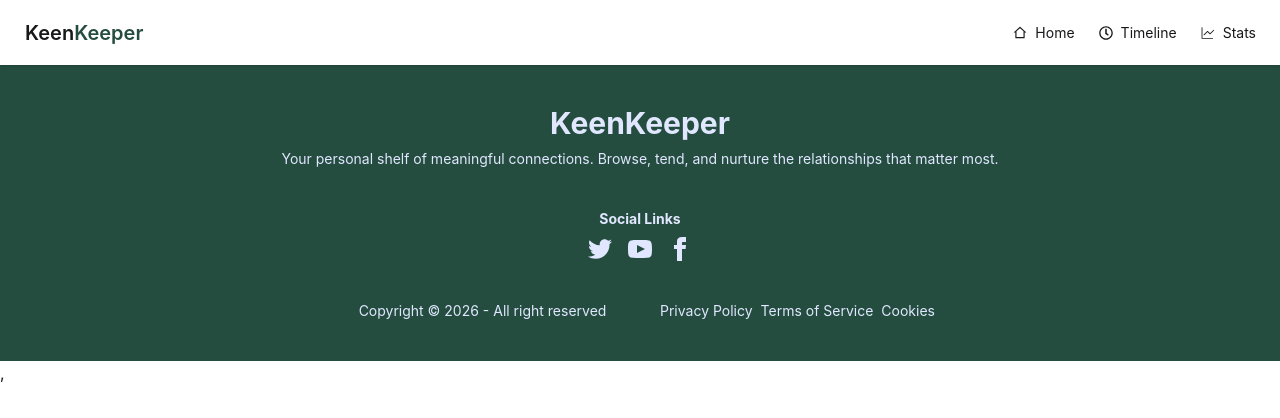
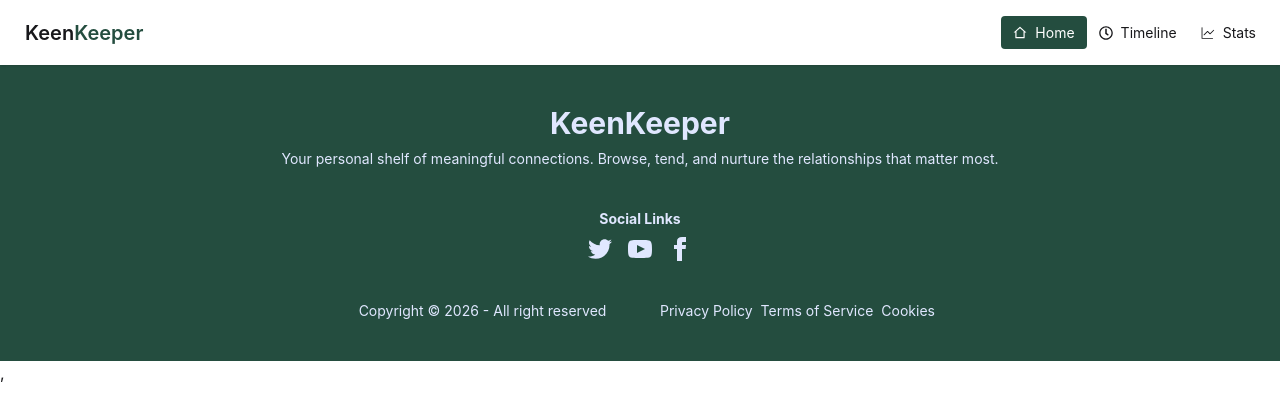
Before and after one commit to LalonSheikh/b13-a07, a React (Vite) app: page / in a window 1280 px wide. Shown: the top 418 px of the page. Built offline with nearby package versions, Linux system fonts and the light colour scheme.

Commit message:
active link added

```diff
--- a/src/components/shared/Navbar.jsx
+++ b/src/components/shared/Navbar.jsx
@@ -1,29 +1,38 @@
 import { FaRegClock } from "react-icons/fa";
 import { GoGraph } from "react-icons/go";
 import { RiHome2Line } from "react-icons/ri";
-import { Link } from "react-router";
+import { NavLink } from "react-router";
 
 const Navbar = () => {
   const links = [
     <li>
-      <Link to="/">
+      <NavLink
+        className={({ isActive }) =>
+          isActive ? "bg-[#244D3F] text-white" : ""
+        }
+        to="/"
+      >
         <RiHome2Line />
         Home
-      </Link>
+      </NavLink>
     </li>,
     <li>
-      <Link to="/booking">
+      <NavLink to="/timeline"  className={({ isActive }) =>
+          isActive ? "bg-[#244D3F] text-white" : ""
+        }>
         {" "}
         <FaRegClock />
         Timeline
-      </Link>
+      </NavLink>
     </li>,
     <li>
-      <Link to="/blogs">
+      <NavLink to="/stats"  className={({ isActive }) =>
+          isActive ? "bg-[#244D3F] text-white" : ""
+        }>
         {" "}
         <GoGraph />
         Stats
-      </Link>
+      </NavLink>
     </li>,
   ];
 
@@ -57,7 +66,9 @@ const Navbar = () => {
         </div>
         <a className="btn btn-ghost text-xl  ">
           <div className="flex items-center">
-            <h3>Keen<span className="text-[#244D3F]" >Keeper</span></h3>
+            <h3>
+              Keen<span className="text-[#244D3F]">Keeper</span>
+            </h3>
           </div>
         </a>
       </div>
--- /dev/null
+++ b/src/pages/analytics/Analytics.jsx
@@ -0,0 +1,11 @@
+
+
+const Analytics = () => {
+    return (
+        <div>
+            <h2>This is analytics</h2>
+        </div>
+    );
+};
+
+export default Analytics;
--- a/src/pages/friendsDetails/FriendsDetails.jsx
+++ b/src/pages/friendsDetails/FriendsDetails.jsx
@@ -1,7 +1,8 @@
+const FriendsDetails = () => {
+  return <div>
 
 
-const FriendsDetails = () => {
-  return <div></div>;
+  </div>;
 };
 
 export default FriendsDetails;
--- /dev/null
+++ b/src/pages/timeline/Timeline.jsx
@@ -0,0 +1,11 @@
+
+
+const Timeline = () => {
+    return (
+        <div>
+            <h2>This is Timeline</h2>
+        </div>
+    );
+};
+
+export default Timeline;
```
Also changed, not shown: src/layout/Root.jsx (+7 -6 lines), src/main.jsx (+11 -1 lines).
